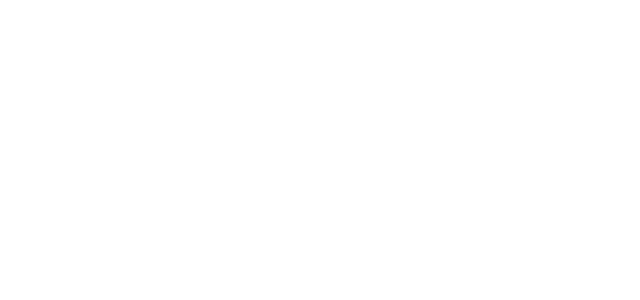
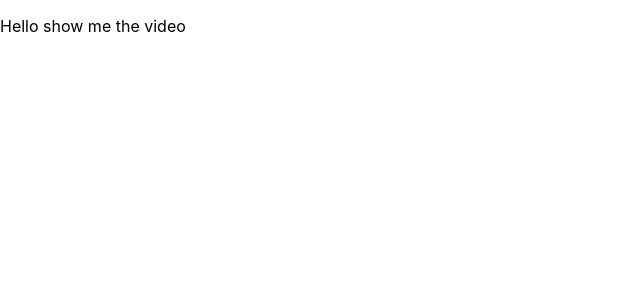
Before and after one commit to 56radius/mtusecuritycentre, a React (Create React App) app: page /video in a window 1280 px wide. Before the commit this address had no page. Shown: the top 300 px of the page, without its empty margins (0-640 px from the left). Built offline with nearby package versions, Linux system fonts and the light colour scheme.

Commit message:
creating mode of show video screen

```diff
--- a/src/App.js
+++ b/src/App.js
@@ -3,6 +3,7 @@
 import SplashScreen from "./components/splashscreen";
 import LoginScreen from "./components/loginscreen";
 import HomeScreen from "./components/homescreen";
+import ShowVideoScreen from "./components/showvideoscreen";
 
 function App() {
   const [showSplash, setShowSplash] = useState(true);
@@ -24,6 +25,7 @@
             element={showSplash ? <SplashScreen /> : <LoginScreen />}
           />
           <Route path="/home" element={<HomeScreen />} />
+          <Route path="/video" element={<ShowVideoScreen />} />
         </Routes>
       </div>
     </Router>
--- a/src/components/homescreen.js
+++ b/src/components/homescreen.js
@@ -1,4 +1,5 @@
 import React from "react";
+import { useNavigate } from "react-router-dom";
 import Switch from "@mui/material/Switch";
 import ".././css/homescreen.css";
 
@@ -6,6 +7,7 @@
 import FirstThumbnail from ".././images/logo.png";
 
 function HomeScreen() {
+  const navigate = useNavigate();
   return (
     <div className="container">
       <div className="title">
@@ -17,10 +19,13 @@
       </div>
 
       <div className="card">
-        <button style={{
-          width: "22%",
-          background: "transparent"
-          }}>
+        <button
+          onClick={() => navigate("/video")}
+          style={{
+            width: "22%",
+            background: "transparent",
+          }}
+        >
           <div className="imageCover">
             <img
               src={FirstThumbnail}
--- /dev/null
+++ b/src/components/showvideoscreen.js
@@ -0,0 +1,11 @@
+import React from "react";
+
+function ShowVideoScreen() {
+  return (
+    <div>
+      <p> Hello show me the video </p>
+    </div>
+  );
+}
+
+export default ShowVideoScreen;
```
